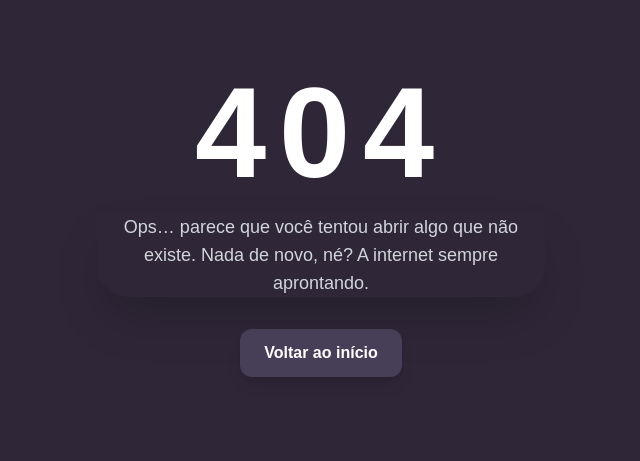
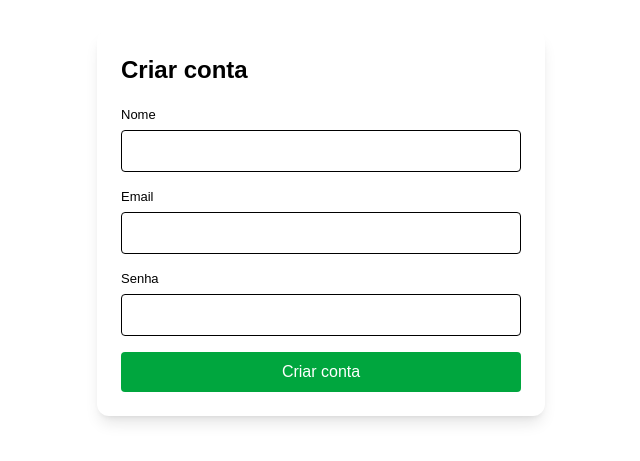
Before and after one commit to Azevedothuu/fixandopc-tcc, a React (Vite) app: page /Register in a window 1280 px wide. Before the commit this address had no page. Shown: the part 177-638 px from the top of the page, without its empty margins (319-959 px from the left). Built offline with nearby package versions, Linux system fonts and the light colour scheme.

Commit message:
add api and Login & Register

```diff
--- /dev/null
+++ b/src/api/apiClient.ts
@@ -0,0 +1,38 @@
+// apiClient.ts
+const BASE_URL = import.meta.env.VITE_API_URL ?? "https://fixando-backend.vercel.app/api";
+
+async function request<T>(path: string, options: RequestInit = {}): Promise<T> {
+  const res = await fetch(`${BASE_URL}${path}`, {
+    headers: {
+      "Content-Type": "application/json",
+      ...(options.headers || {}),
+    },
+    credentials: "same-origin",
+    ...options,
+  });
+
+  const text = await res.text();
+  const data = text ? JSON.parse(text) : null;
+
+  if (!res.ok) {
+    // tenta extrair mensagem
+    const message = data?.message ?? data?.error ?? res.statusText;
+    throw new Error(message || "Erro na requisição");
+  }
+
+  return data as T;
+}
+
+export async function loginApi(body: { email: string; password: string }) {
+  return request<{ token: string; user?: any }>("/login", {
+    method: "POST",
+    body: JSON.stringify(body),
+  });
+}
+
+export async function registerApi(body: { name: string; email: string; password: string }) {
+  return request<{ token: string; user?: any }>("/register", {
+    method: "POST",
+    body: JSON.stringify(body),
+  });
+}
--- a/src/components/navbar/Navbar.tsx
+++ b/src/components/navbar/Navbar.tsx
@@ -33,7 +33,7 @@ export function Navbar(): JSX.Element {
             <AiOutlineTeam />
             <a
             className="pt-1"
-            href="/">
+            href="/Community">
               Comunidade
             </a>
 
@@ -41,7 +41,7 @@ export function Navbar(): JSX.Element {
             <AiFillTool />
             <a
             className="pt-1"
-            href="/">
+            href="/LearnIMC">
             Aprender IMC
             </a>
           </li>
--- /dev/null
+++ b/src/context/AuthContext.tsx
@@ -0,0 +1,76 @@
+import React, { createContext, useContext, useEffect, useState } from "react";
+import type { ReactNode } from "react";
+import { loginApi, registerApi } from "../api/apiClient";
+import type { LoginRequest, RegisterRequest } from "../types/auth";
+
+type AuthContextType = {
+  user: { name?: string; email?: string } | null;
+  token: string | null;
+  login: (data: LoginRequest) => Promise<void>;
+  register: (data: RegisterRequest) => Promise<void>;
+  logout: () => void;
+  loading: boolean;
+};
+
+const AuthContext = createContext<AuthContextType | undefined>(undefined);
+
+export function AuthProvider({ children }: { children: ReactNode }) {
+  const [token, setToken] = useState<string | null>(() => localStorage.getItem("token"));
+  const [user, setUser] = useState<{ name?: string; email?: string } | null>(() => {
+    const raw = localStorage.getItem("user");
+    return raw ? JSON.parse(raw) : null;
+  });
+  const [loading, setLoading] = useState(false);
+
+  useEffect(() => {
+    if (token) {
+      localStorage.setItem("token", token);
+    } else {
+      localStorage.removeItem("token");
+    }
+  }, [token]);
+
+  useEffect(() => {
+    if (user) localStorage.setItem("user", JSON.stringify(user));
+    else localStorage.removeItem("user");
+  }, [user]);
+
+  async function login(data: LoginRequest) {
+    setLoading(true);
+    try {
+      const res = await loginApi(data);
+      setToken(res.token);
+      if (res.user) setUser(res.user);
+    } finally {
+      setLoading(false);
+    }
+  }
+
+  async function register(data: RegisterRequest) {
+    setLoading(true);
+    try {
+      const res = await registerApi(data);
+      setToken(res.token);
+      if (res.user) setUser(res.user);
+    } finally {
+      setLoading(false);
+    }
+  }
+
+  function logout() {
+    setToken(null);
+    setUser(null);
+  }
+
+  return (
+    <AuthContext.Provider value={{ user, token, login, register, logout, loading }}>
+      {children}
+    </AuthContext.Provider>
+  );
+}
+
+export function useAuth() {
+  const ctx = useContext(AuthContext);
+  if (!ctx) throw new Error("useAuth must be used inside AuthProvider");
+  return ctx;
+}
--- a/src/main.tsx
+++ b/src/main.tsx
@@ -4,6 +4,9 @@ import { BrowserRouter as Router, Routes, Route } from 'react-router-dom'
 import './theme/global.css'
 import { Home } from './pages/home'
 import { NotFound } from './pages/notfound'
+import { Login, Register } from './pages/Auth'
+import { Community } from './pages/comunidade'
+import { LearnIMC } from './pages/aprendendo-imc'
 
 
 
@@ -12,6 +15,15 @@ ReactDOM.createRoot(document.getElementById('root')!).render(
     <Router>
       <Routes>
         <Route path="/" element={<Home />} />
+        <Route path="/Community" element={<Community />} />
+        <Route path="/LearnIMC" element={<LearnIMC />} />
+
+
+        <Route path="/Login" element={<Login />} />
+        <Route path="/Register" element={<Register />} />
+
+
+
 
         <Route path="*" element={<NotFound />} />
 
--- /dev/null
+++ b/src/pages/Auth/Login.tsx
@@ -0,0 +1,81 @@
+import { useState } from "react";
+
+export function Login() {
+  const [email, setEmail] = useState("");
+  const [password, setPassword] = useState("");
+  const [error, setError] = useState<string | null>(null);
+  const [loading, setLoading] = useState(false);
+
+  async function handleLogin(e: React.FormEvent) {
+    e.preventDefault();
+    setError(null);
+    setLoading(true);
+
+    try {
+      const res = await fetch("https://fixando-backend.vercel.app/api/auth/login", {
+        method: "POST",
+        headers: { "Content-Type": "application/json" },
+        body: JSON.stringify({ email, password }),
+      });
+
+      const data = await res.json();
+
+      if (!res.ok) {
+        setError(data.message || "Erro ao fazer login");
+        return;
+      }
+
+      // Guarda token (pode usar localStorage)
+      localStorage.setItem("token", data.token);
+
+      alert("Logado com sucesso!");
+    } catch {
+      setError("Erro inesperado, tente novamente");
+    } finally {
+      setLoading(false);
+    }
+  }
+
+  return (
+    <div className="min-h-screen flex items-center justify-center p-4">
+      <form
+        onSubmit={handleLogin}
+        className="bg-white w-full max-w-md p-6 rounded-xl shadow-lg"
+      >
+        <h2 className="text-2xl font-semibold mb-4">Entrar</h2>
+
+        {error && (
+          <div className="text-red-600 mb-3">{error}</div>
+        )}
+
+        <label className="block mb-3">
+          <span className="text-sm">Email</span>
+          <input
+            type="email"
+            className="w-full mt-1 border rounded px-3 py-2"
+            value={email}
+            onChange={(e) => setEmail(e.target.value)}
+          />
+        </label>
+
+        <label className="block mb-4">
+          <span className="text-sm">Senha</span>
+          <input
+            type="password"
+            className="w-full mt-1 border rounded px-3 py-2"
+            value={password}
+            onChange={(e) => setPassword(e.target.value)}
+          />
+        </label>
+
+        <button
+          disabled={loading}
+          type="submit"
+          className="w-full bg-blue-600 text-white py-2 rounded hover:bg-blue-700"
+        >
+          {loading ? "Entrando..." : "Entrar"}
+        </button>
+      </form>
+    </div>
+  );
+}
--- /dev/null
+++ b/src/pages/Auth/Register.tsx
@@ -0,0 +1,90 @@
+import { useState } from "react";
+
+export function Register() {
+  const [name, setName] = useState("");
+  const [email, setEmail] = useState("");
+  const [password, setPassword] = useState("");
+  const [error, setError] = useState<string | null>(null);
+  const [loading, setLoading] = useState(false);
+
+  async function handleRegister(e: React.FormEvent) {
+    e.preventDefault();
+    setError(null);
+    setLoading(true);
+
+    try {
+      const res = await fetch("https://fixando-backend.vercel.app/api/auth/register", {
+        method: "POST",
+        headers: { "Content-Type": "application/json" },
+        body: JSON.stringify({ name, email, password }),
+      });
+
+      const data = await res.json();
+
+      if (!res.ok) {
+        setError(data.message || "Erro ao registrar");
+        return;
+      }
+
+      localStorage.setItem("token", data.token);
+
+      alert("Conta criada com sucesso!");
+    } catch {
+      setError("Erro inesperado, tente novamente");
+    } finally {
+      setLoading(false);
+    }
+  }
+
+  return (
+    <div className="min-h-screen flex items-center justify-center p-4">
+      <form
+        onSubmit={handleRegister}
+        className="bg-white w-full max-w-md p-6 rounded-xl shadow-lg"
+      >
+        <h2 className="text-2xl font-semibold mb-4">Criar conta</h2>
+
+        {error && (
+          <div className="text-red-600 mb-3">{error}</div>
+        )}
+
+        <label className="block mb-3">
+          <span className="text-sm">Nome</span>
+          <input
+            className="w-full mt-1 border rounded px-3 py-2"
+            value={name}
+            onChange={(e) => setName(e.target.value)}
+          />
+        </label>
+
+        <label className="block mb-3">
+          <span className="text-sm">Email</span>
+          <input
+            className="w-full mt-1 border rounded px-3 py-2"
+            value={email}
+            onChange={(e) => setEmail(e.target.value)}
+            type="email"
+          />
+        </label>
+
+        <label className="block mb-4">
+          <span className="text-sm">Senha</span>
+          <input
+            className="w-full mt-1 border rounded px-3 py-2"
+            value={password}
+            onChange={(e) => setPassword(e.target.value)}
+            type="password"
+          />
+        </label>
+
+        <button
+          disabled={loading}
+          type="submit"
+          className="w-full bg-green-600 text-white py-2 rounded hover:bg-green-700"
+        >
+          {loading ? "Criando..." : "Criar conta"}
+        </button>
+      </form>
+    </div>
+  );
+}
--- /dev/null
+++ b/src/pages/Auth/index.ts
@@ -0,0 +1,2 @@
+export * from './Login'
+export * from './Register'
--- /dev/null
+++ b/src/pages/aprendendo-imc/LearnIMC.tsx
@@ -0,0 +1,13 @@
+import { Typography } from "@/components/typography"
+
+export {} from "react"
+
+export function LearnIMC() {
+  return (
+    <>
+      <div className="justify-center flex bg-primary-700">
+        <Typography>Aprenda IMC</Typography>
+      </div>
+    </>
+  )
+}
--- /dev/null
+++ b/src/pages/aprendendo-imc/index.ts
@@ -0,0 +1 @@
+export * from './LearnIMC'
--- /dev/null
+++ b/src/pages/comunidade/Community.tsx
@@ -0,0 +1,17 @@
+import { Typography } from "@/components/typography";
+import type { JSX } from "react";
+
+
+export function Community (): JSX.Element {
+
+    return (
+        <>
+        <div className="justify-center flex bg-primary-200">
+
+        <Typography>
+            Comunidade
+        </Typography>
+        </div>
+        </>
+    )
+}
--- /dev/null
+++ b/src/pages/comunidade/index.ts
@@ -0,0 +1 @@
+export * from './Community'
--- /dev/null
+++ b/src/types/auth.ts
@@ -0,0 +1,19 @@
+export interface LoginRequest {
+  email: string;
+  password: string;
+}
+
+export interface RegisterRequest {
+  name: string;
+  email: string;
+  password: string;
+}
+
+export interface AuthResponse {
+  token: string;
+  user?: {
+    id: string;
+    name: string;
+    email: string;
+  };
+}
```
